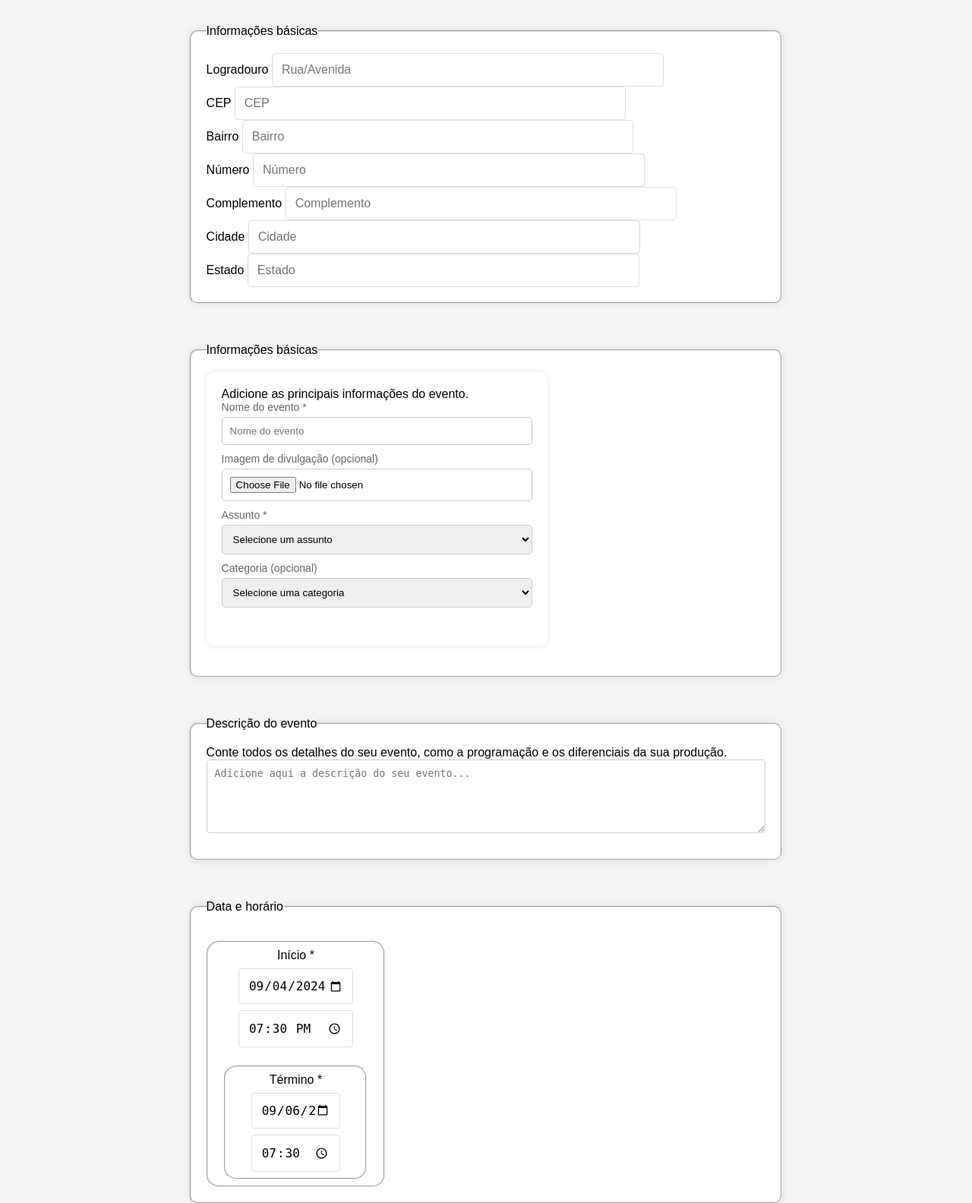
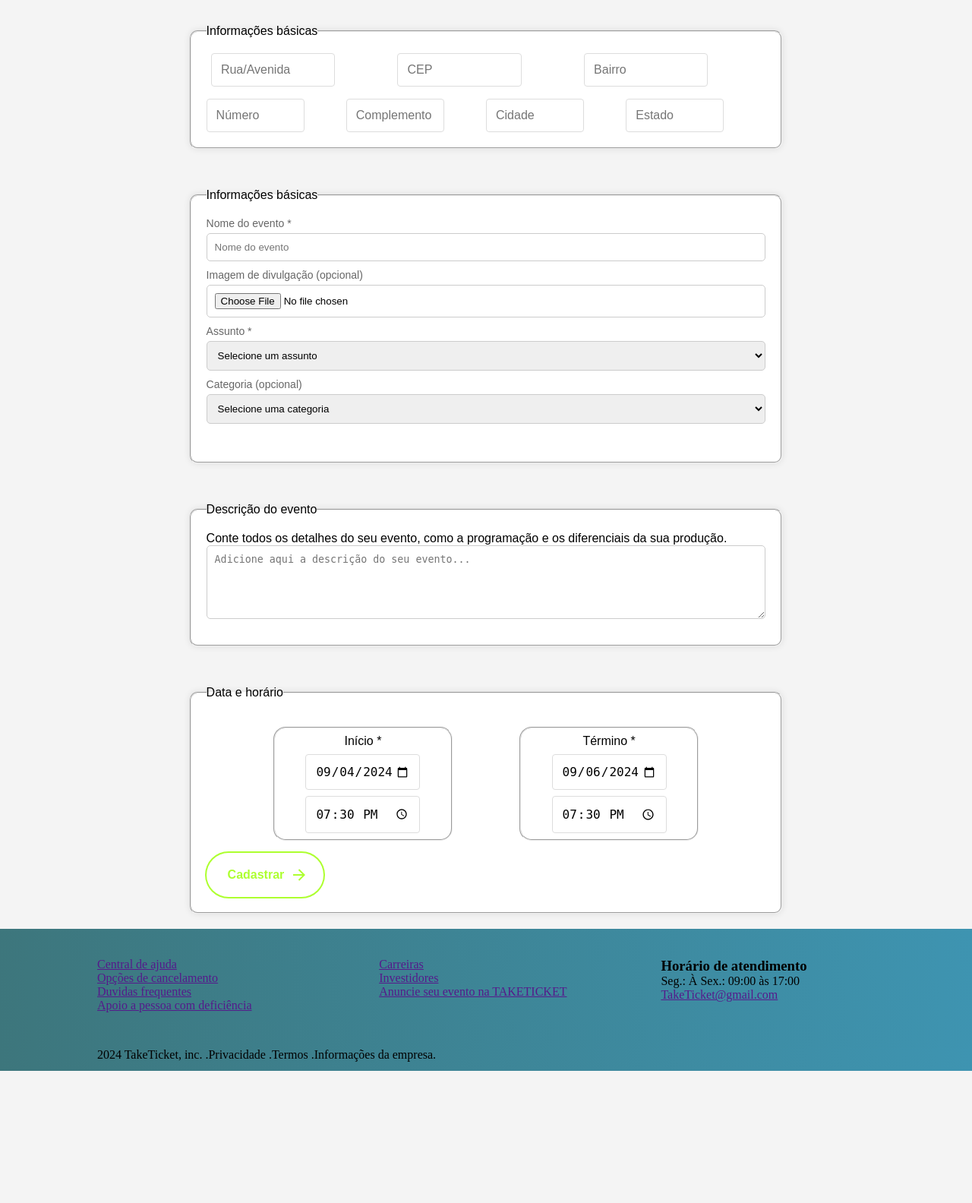
Before and after one commit to ViniciusWilber/TakeTicket, a PHP site: page /cadastroevento.php in a window 1280 px wide. Shown: the part 104-1688 px from the top of the page at 76% size. After the commit the page ends 1514 px from the top, so only its background shows below. Run offline with PHP 8.4, Linux system fonts and the light colour scheme.

Commit message:
ajustando

```diff
--- a/cadastroevento.php
+++ b/cadastroevento.php
@@ -20,33 +20,30 @@
                 <section class="section1">
 
 
-                    <div class="primeiro">
+
                         <div class="info">
-                            <label for="rua">Logradouro</label>
+
                             <input type="text" id="rua" name="rua" class="input-box" placeholder="Rua/Avenida">
                         </div>
 
 
                         <div class="info">
-                            <label for="cep">CEP</label>
                             <input type="text" id="cep" name="cep" class="input-box" placeholder="CEP">
                         </div>
 
 
+                        <div class="info">
 
-
-                        <div class="info">
-                            <label for="bairro">Bairro</label>
                             <input type="text" id="bairro" name="bairro" class="input-box" placeholder="Bairro">
                         </div>
-                    </div>
-                    <section>
+                </section>
+                <section class="section1">
                         <div class="info">
-                            <label for="numero">Número</label>
+
                             <input type="text" id="numero" name="numero" class="input-box" placeholder="Número">
                         </div>
                         <div class="info">
-                            <label for="complemento">Complemento</label>
+
                             <input type="text" id="complemento" name="complemento" class="input-box" maxlength="250"
                                 placeholder="Complemento">
                         </div>
@@ -55,24 +52,23 @@
 
 
                         <div class="info">
-                            <label for="cidade">Cidade </label>
+
                             <input type="text" id="cidade" name="cidade" class="input-box" placeholder="Cidade">
                         </div>
 
                         <div class="info">
-                            <label for="estado">Estado</label>
+
                             <input type="text" id="estado" name="estado" class="input-box" placeholder="Estado">
                         </div>
-
+                    </section>
 
         </fieldset>
 
         <fieldset class="container">
             <legend>Informações básicas</legend>
-            <div class="container">
+
                 <div class="section">
 
-                    <p>Adicione as principais informações do evento.</p>
                     <form>
                         <label for="nome-evento">Nome do evento *</label>
                         <input type="text" id="nome-evento" name="nome-evento" placeholder="Nome do evento" required
@@ -94,7 +90,7 @@
                             <!-- Adicione outras opções aqui -->
                         </select>
                     </form>
-                </div>
+
             </div>
         </fieldset>
         <!-- Seção de Descrição do Evento -->
@@ -109,7 +105,7 @@
         <fieldset class="container">
             <legend>Data e horário</legend>
 
-
+            <div class="data">
             <fieldset class="quadrado">
 
                 <label for="data-inicio">Início *</label>
@@ -117,16 +113,32 @@
                 <input type="time" id="hora-inicio" class="input-box" value="19:30">
 
 
-
+                </fieldset>
                 <fieldset class="quadrado">
 
                     <label for="data-termino">Término *</label>
                     <input type="date" id="data-inicio" class="input-box" value="2024-09-06">
                     <input type="time" id="hora-inicio" class="input-box" value="19:30">
-                </fieldset>
+
 
 
             </fieldset>
+        </div>
+            <button class="animated-button">
+                <svg viewBox="0 0 24 24" class="arr-2" xmlns="http://www.w3.org/2000/svg">
+                  <path
+                    d="M16.1716 10.9999L10.8076 5.63589L12.2218 4.22168L20 11.9999L12.2218 19.778L10.8076 18.3638L16.1716 12.9999H4V10.9999H16.1716Z"
+                  ></path>
+                </svg>
+                <span class="text">Cadastrar</span>
+                <span class="circle"></span>
+                <svg viewBox="0 0 24 24" class="arr-1" xmlns="http://www.w3.org/2000/svg">
+                  <path
+                    d="M16.1716 10.9999L10.8076 5.63589L12.2218 4.22168L20 11.9999L12.2218 19.778L10.8076 18.3638L16.1716 12.9999H4V10.9999H16.1716Z"
+                  ></path>
+                </svg>
+              </button>
+        </fieldset>
 
             </div>
             <!-- Seção 5: Ingressos -->
--- a/css/cadastroEvento.css
+++ b/css/cadastroEvento.css
@@ -19,8 +19,14 @@ body {
     box-shadow: 0 0 10px rgba(0, 0, 0, 0.1);
     border-radius: 10px;
     margin-bottom: 20px;
+    display: flex;
+    flex-direction: column;
+    gap: 1rem;
 }
-
+.data {
+    display: flex;
+    justify-content: space-evenly;
+}
 .section {
     margin-bottom: 20px;
 }
@@ -203,5 +209,95 @@ small {
 }
 .section1{
     display: flex;
-    flex-direction: column;
+    flex-direction: row;
+    align-items: center;
+    justify-content: space-around;
 }
+.animated-button {
+    position: relative;
+    display: flex;
+    align-items: center;
+    gap: 4px;
+    padding: 16px 36px;
+    border: 4px solid;
+    border-color: transparent;
+    font-size: 16px;
+    background-color: inherit;
+    border-radius: 100px;
+    font-weight: 600;
+    color: greenyellow;
+    box-shadow: 0 0 0 2px greenyellow;
+    cursor: pointer;
+    overflow: hidden;
+    transition: all 0.6s cubic-bezier(0.23, 1, 0.32, 1);
+    margin-top: 1rem;
+  }
+
+  .animated-button svg {
+    position: absolute;
+    width: 24px;
+    fill: greenyellow;
+    z-index: 9;
+    transition: all 0.8s cubic-bezier(0.23, 1, 0.32, 1);
+  }
+
+  .animated-button .arr-1 {
+    right: 16px;
+  }
+
+  .animated-button .arr-2 {
+    left: -25%;
+  }
+
+  .animated-button .circle {
+    position: absolute;
+    top: 50%;
+    left: 50%;
+    transform: translate(-50%, -50%);
+    width: 20px;
+    height: 20px;
+    background-color: greenyellow;
+    border-radius: 50%;
+    opacity: 0;
+    transition: all 0.8s cubic-bezier(0.23, 1, 0.32, 1);
+  }
+
+  .animated-button .text {
+    position: relative;
+    z-index: 1;
+    transform: translateX(-12px);
+    transition: all 0.8s cubic-bezier(0.23, 1, 0.32, 1);
+  }
+
+  .animated-button:hover {
+    box-shadow: 0 0 0 12px transparent;
+    color: #212121;
+    border-radius: 12px;
+  }
+
+  .animated-button:hover .arr-1 {
+    right: -25%;
+  }
+
+  .animated-button:hover .arr-2 {
+    left: 16px;
+  }
+
+  .animated-button:hover .text {
+    transform: translateX(12px);
+  }
+
+  .animated-button:hover svg {
+    fill: #212121;
+  }
+
+  .animated-button:active {
+    scale: 0.95;
+    box-shadow: 0 0 0 4px greenyellow;
+  }
+
+  .animated-button:hover .circle {
+    width: 220px;
+    height: 220px;
+    opacity: 1;
+  }
```
